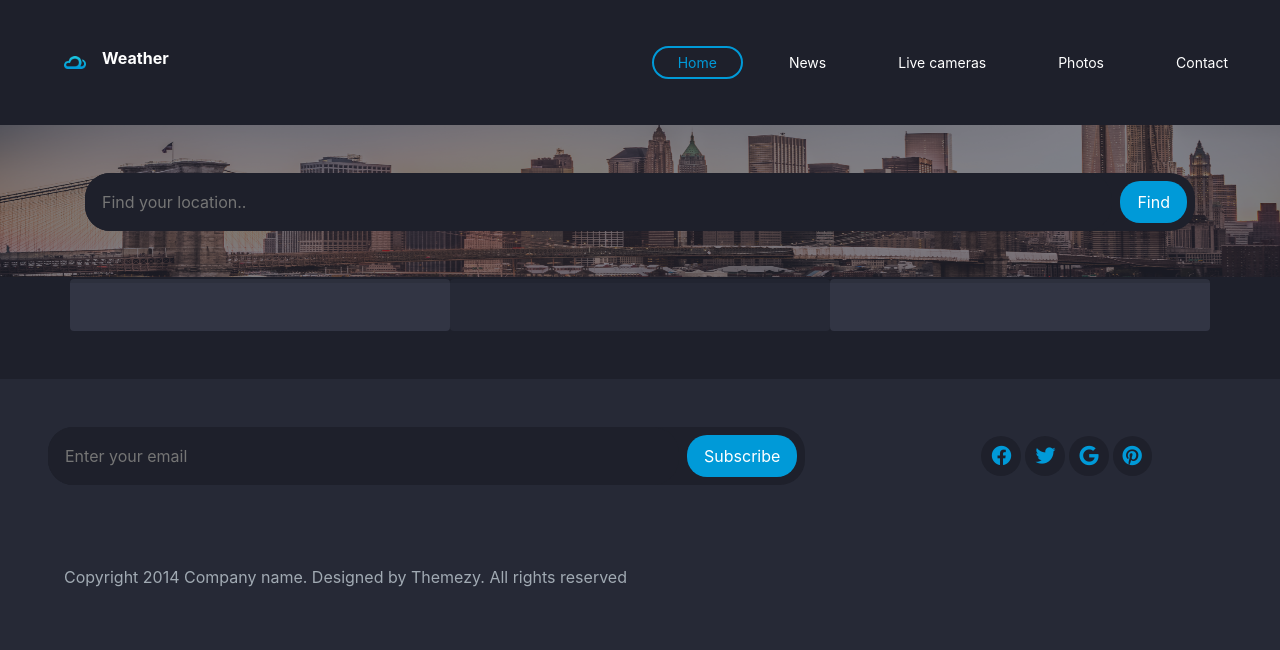
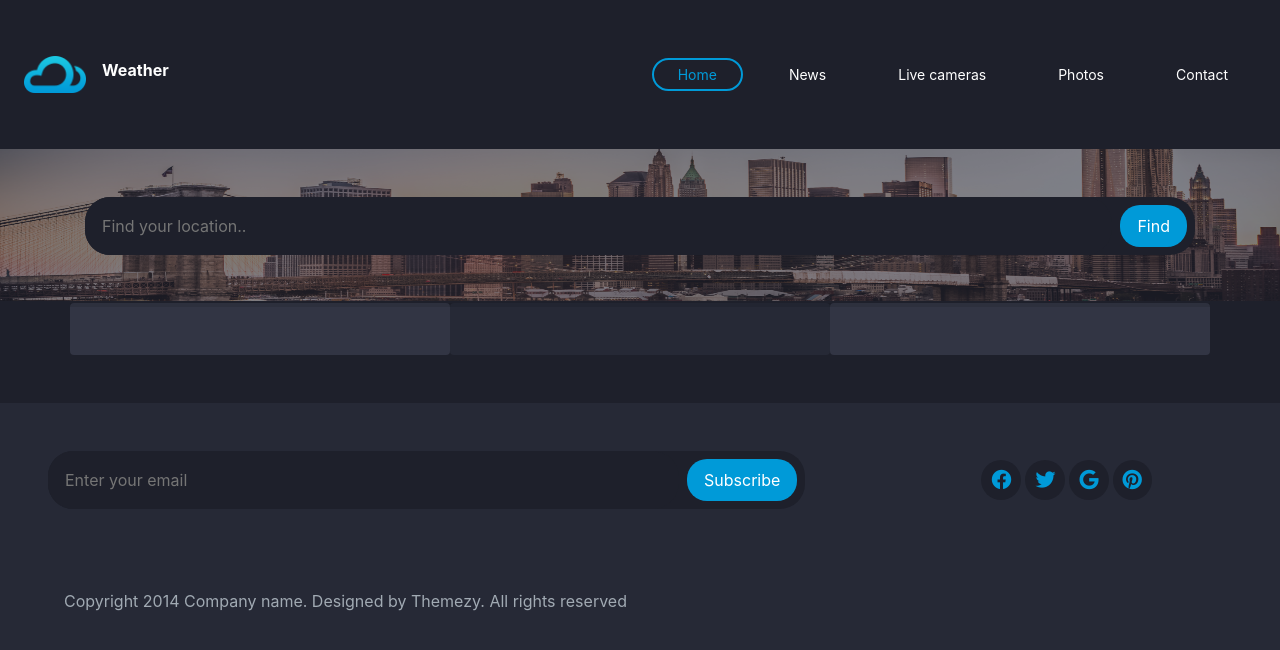
Before and after one commit to noura02/Weather, a plain HTML site: page index.html in a window 1280 px wide. Drawn offline with Linux system fonts and the light colour scheme; no server answers.

Commit message:
Update index.html

```diff
--- a/index.html
+++ b/index.html
@@ -18,7 +18,7 @@
     <!--------------------navbar------------------------>
 
     <nav class="navbar navbar-expand-lg navbar-light ">
-        <img class="navbar-brand py-5 pl-5" src="imgs/logo@2x.png"><h1 class="text-white">Weather</h1>
+        <img class="navbar-brand py-5 pl-2" src="imgs/logo@2x.png"><h1 class="text-white">Weather</h1>
 
         <button class="navbar-toggler" type="button" data-toggle="collapse" data-target="#navbarSupportedContent" aria-controls="navbarSupportedContent" aria-expanded="false" aria-label="Toggle navigation">
         </button>
```
